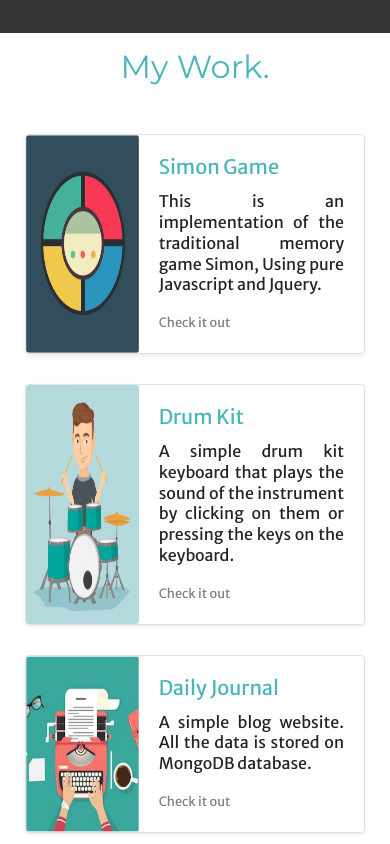
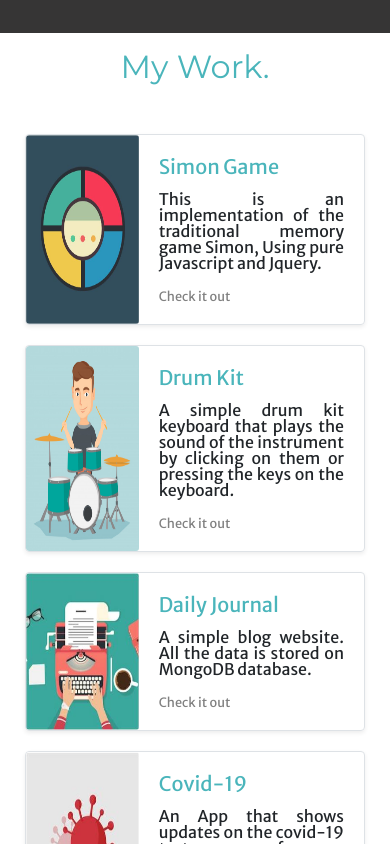
Before and after one commit to yaq00b/Personal-Site, a plain HTML site: page index.html in a window 390 px wide. Shown: the part 2440-3284 px from the top of the page. Drawn offline with nearby package versions, Linux system fonts and the light colour scheme.

Commit message:
Add files via upload

```diff
--- a/index.html
+++ b/index.html
@@ -12,10 +12,12 @@
 
 </head>
 <style>
-  @media (max-width: 1024px){
+  @media (max-width: 1276px){
     .card {
-      margin: 10px auto 20px auto;
+      margin: 10px auto 10px auto;
       height: fit-content;
+      line-height: 1em;
+      font-size: medium;
     }
 
   }
```
